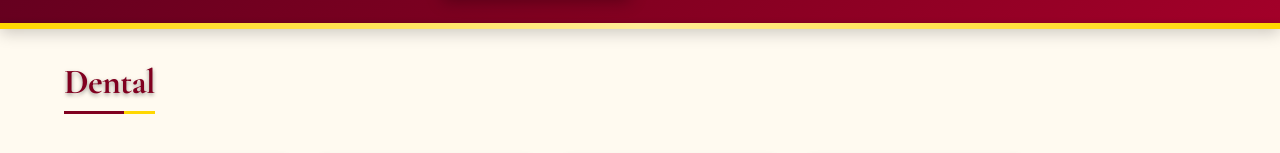
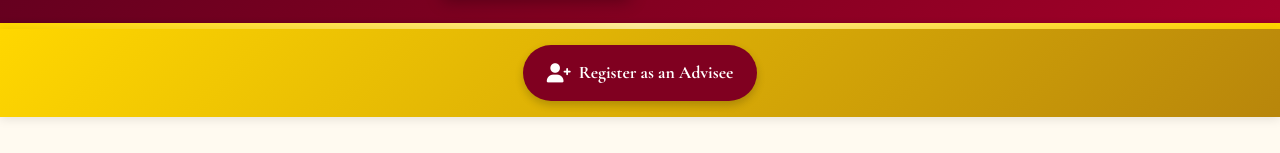
Before and after one commit to spsj-boston/spsj-advising.github.io, a plain HTML site: page index.html in a window 1280 px wide. Shown: the part 175-328 px from the top of the page. Drawn offline with nearby package versions, Linux system fonts and the light colour scheme.

Commit message:
added the form link

```diff
--- a/index.html
+++ b/index.html
@@ -328,6 +328,41 @@
             border-bottom: 2px solid var(--secondary-color);
         }
 
+        .register-banner {
+            background: linear-gradient(135deg, var(--secondary-color) 0%, var(--accent-color) 100%);
+            padding: 1rem;
+            text-align: center;
+            box-shadow: 0 2px 10px rgba(0, 0, 0, 0.1);
+            position: sticky;
+            top: 0;
+            z-index: 10;
+        }
+
+        .register-button {
+            display: inline-flex;
+            align-items: center;
+            gap: 0.5rem;
+            background-color: var(--primary-color);
+            color: white;
+            font-size: 1.1rem;
+            font-weight: bold;
+            padding: 0.8rem 1.5rem;
+            border-radius: 30px;
+            text-decoration: none;
+            transition: all 0.3s ease;
+            box-shadow: 0 4px 8px rgba(0, 0, 0, 0.2);
+        }
+
+        .register-button:hover {
+            transform: translateY(-3px);
+            box-shadow: 0 6px 12px rgba(0, 0, 0, 0.3);
+            background-color: var(--dark-maroon);
+        }
+
+        .register-button i {
+            font-size: 1.2rem;
+        }
+
         .loading-container {
             display: flex;
             flex-direction: column;
@@ -396,6 +431,12 @@
             <h1>SPSJ Advising</h1>
         </div>
     </header>
+
+    <div class="register-banner">
+        <a href="https://forms.gle/65tpwaB3YyKSmh9P8" target="_blank" class="register-button">
+            <i class="fas fa-user-plus"></i> Register as an Advisee
+        </a>
+    </div>
 
     <div class="container">
         <div id="loading" class="loading-container">
```
